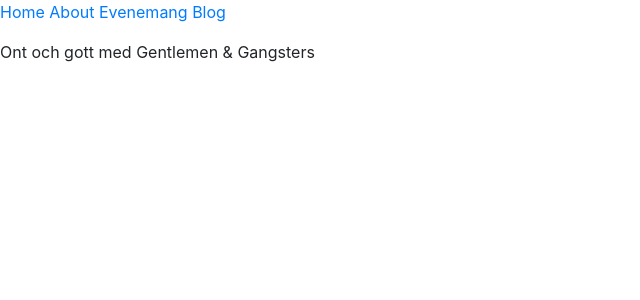
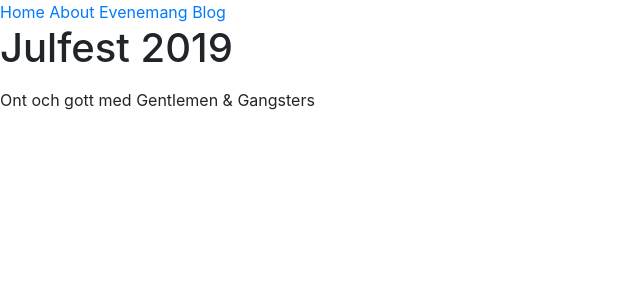
Before and after one commit to lundh/wcj-web, a Jekyll site: the page built from _events/julfest.md, in a window 1280 px wide. Shown: the top 300 px of the page, without its empty margins (0-640 px from the left). Built offline with Jekyll 4.4.1, drawn with Linux system fonts in a browser that asks for light colours; a script that is not in the unit is left out.

Commit message:
Collection fix

```diff
--- a/_layouts/event.html
+++ b/_layouts/event.html
@@ -1,7 +1,7 @@
 ---
 layout: default
 ---
-<h1>{{ .name }}</h1>
-<p>{{ .start_date | date_to_string }}</p>
+<h1>{{ page.name }}</h1>
+<p>{{ page.start_date | date_to_string }}</p>
 
-{{ .content | markdownify }}
+{{ content }}
```
